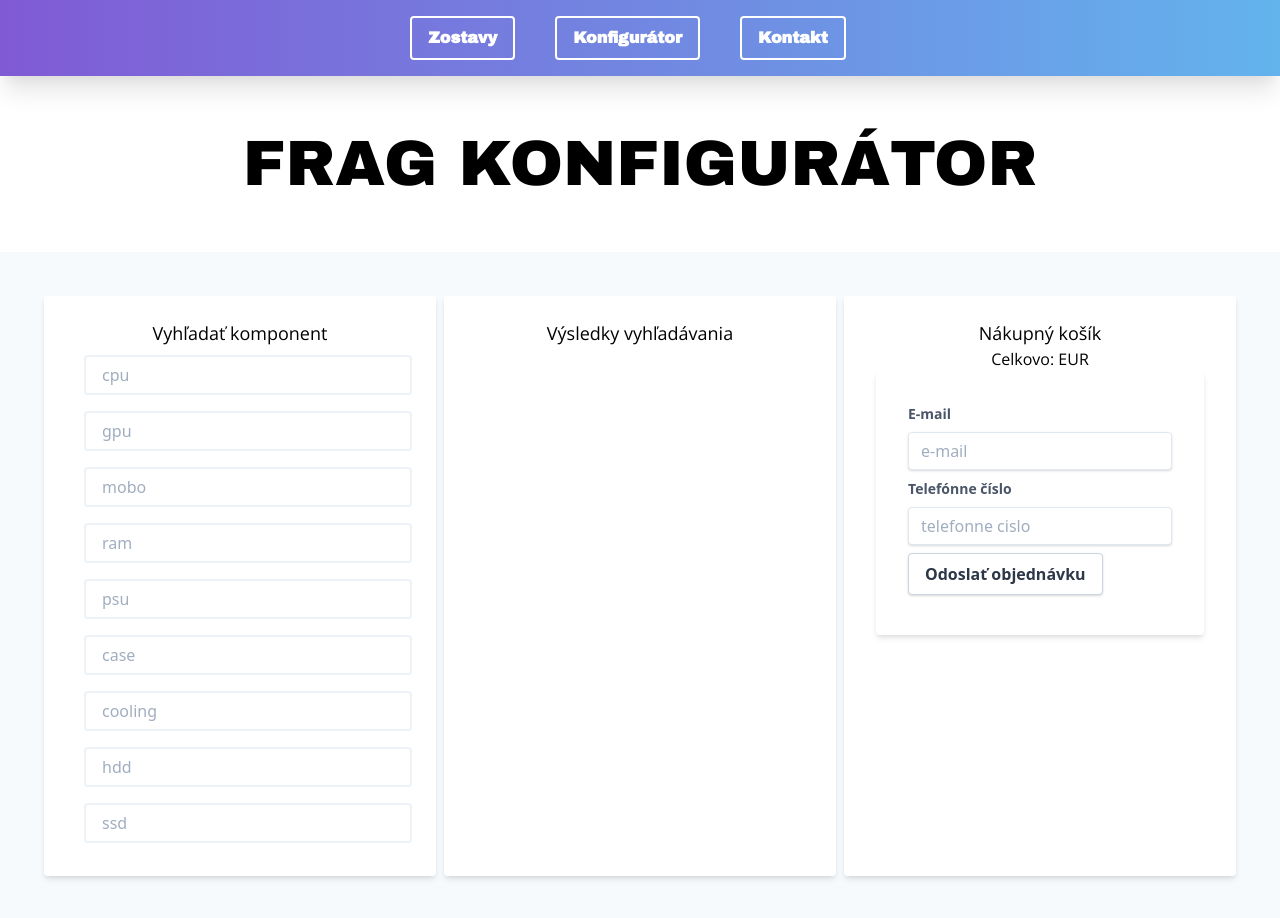
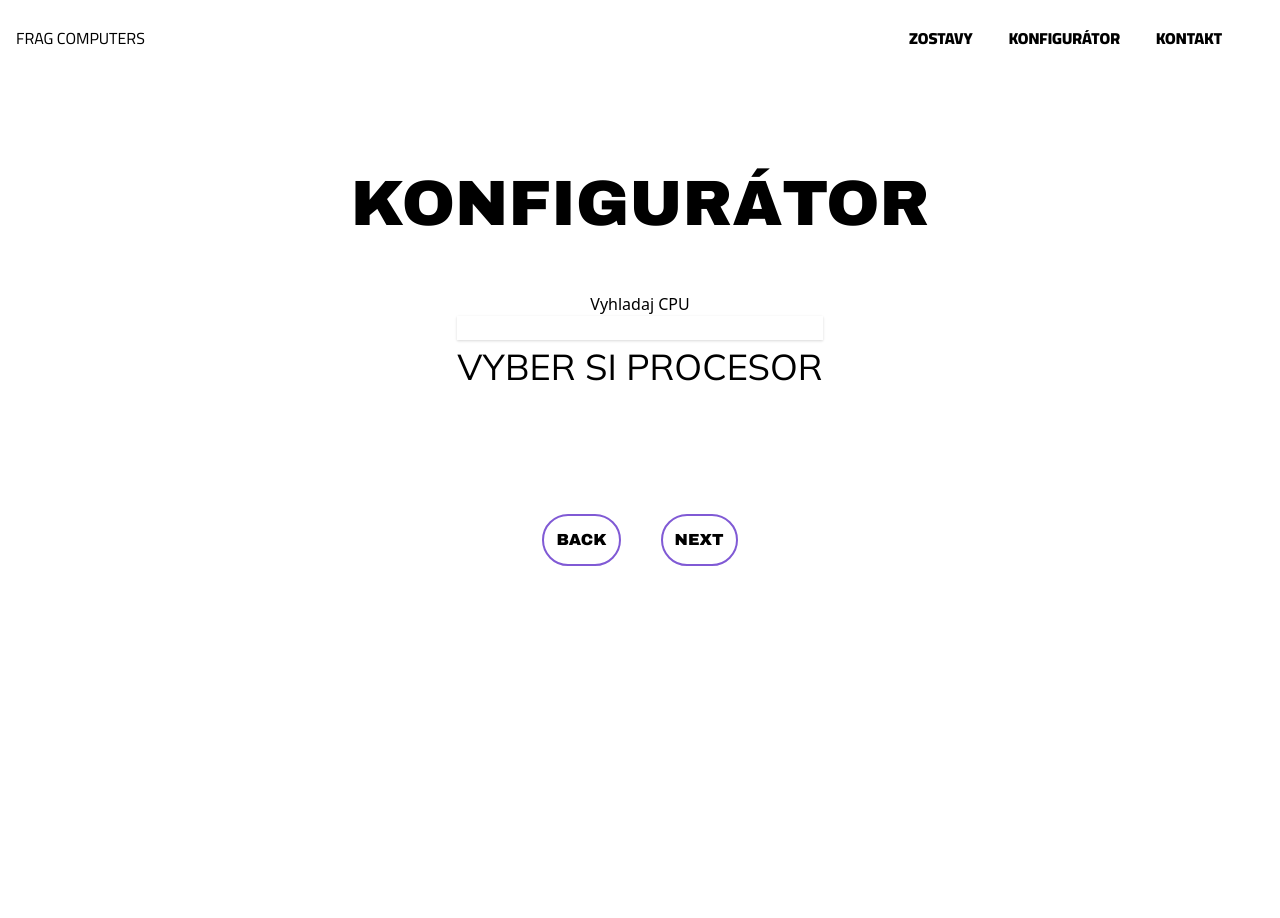
Before and after one commit to sepi0/frag-builder-frontend, a React (Create React App) app: page /konfigurator in a window 1280 px wide. Shown: the top 918 px of the page. After the commit the page ends 800 px from the top, so only its background shows below. Built offline with nearby package versions, Linux system fonts and the light colour scheme.

Commit message:
new configurator layout

```diff
--- a/public/index.html
+++ b/public/index.html
@@ -15,6 +15,12 @@
     </style>
     <style>
       @import url('https://fonts.googleapis.com/css2?family=Archivo+Black&display=swap');
+    </style>
+    <style>
+      @import url('https://fonts.googleapis.com/css2?family=Cairo:wght@400;900&display=swap');
+    </style>
+    <style>
+      @import url('https://fonts.googleapis.com/css2?family=Mulish:wght@200;400;500;700&display=swap');
     </style>
     <!--
       manifest.json provides metadata used when your web app is installed on a
--- a/src/Components/Header.jsx
+++ b/src/Components/Header.jsx
@@ -3,21 +3,24 @@ import { Link } from 'react-router-dom'
 
 export default function Header() {
     return (
-        <nav className="font-archivo flex items-center justify-center flex-wrap bg-gradient-to-r from-purple-600 to-blue-400 p-4 shadow-xl mb-10">
-            <div className="flex items-center flex-shrink-0 text-white mr-6">
+        <nav className="font-cairo flex items-center justify-between flex-wrap  p-4 mb-10 w-big">
+            <div>
+                <p>FRAG COMPUTERS</p>
+            </div>
+            <div className="flex items-center flex-shrink-0 text-black mr-6">
                 <Link to="/zostavy">
-                    <button className="transition duration-500 ease-in-out font-bold py-2 px-4 mx-5 border-2 border-white rounded hover:bg-white hover:text-black focus:outline-none">
-                        Zostavy
+                    <button className="transition duration-500 ease-in-out font-bold py-2 px-2 mx-2 border-2 border-white rounded hover:bg-white hover:text-black hover:underline focus:outline-none">
+                        ZOSTAVY
                     </button>
                 </Link>
                 <Link to="/konfigurator">
-                    <button className="transition duration-500 ease-in-out font-bold py-2 px-4 mx-5 border-2 border-white rounded hover:bg-white hover:text-black focus:outline-none">
-                        Konfigurátor
+                    <button className="transition duration-500 ease-in-out font-bold py-2 px-2 mx-2 border-2 border-white rounded hover:bg-white hover:text-black hover:underline focus:outline-none">
+                        KONFIGURÁTOR
                     </button>
                 </Link>
                 <Link to="/kontakt">
-                    <button className="transition duration-500 ease-in-out font-bold py-2 px-4 mx-5 border-2 border-white rounded hover:bg-white hover:text-black focus:outline-none">
-                        Kontakt
+                    <button className="transition duration-500 ease-in-out font-bold py-2 px-2 mx-2 border-2 border-white rounded hover:bg-white hover:text-black hover:underline focus:outline-none">
+                        KONTAKT
                     </button>
                 </Link>
             </div>
--- a/src/Pages/Configuration.jsx
+++ b/src/Pages/Configuration.jsx
@@ -5,15 +5,15 @@ import Header from '../Components/Header'
 export default class Configuration extends React.Component {
 
     productTypes = [
+        "mobo",
         "cpu",
         "gpu",
-        "mobo",
         "ram",
         "psu",
+        "ssd",
+        "hdd",
         "case",
         "cooling",
-        "hdd",
-        "ssd"
     ]
 
     constructor(props){
@@ -24,7 +24,8 @@ export default class Configuration extends React.Component {
             search: [],
             phone: "",
             email: "",
-            totalPrice: 0
+            totalPrice: 0,
+            browsing: "cpu"
         }
     }
 
@@ -35,8 +36,12 @@ export default class Configuration extends React.Component {
         this.setState({ fetchedData: data })
     }
 
-    handleSearch = (event, productType) => {
-        this.setState({ search: event.target.value }, () => this.fetchData(productType))
+    handleBrowsing = productType => {
+        this.setState({ browsing: productType })
+    }
+
+    handleSearch = event => {
+        this.setState({ search: event.target.value }, () => this.fetchData(this.state.browsing))
     }
 
     handleEmail = event => {
@@ -87,53 +92,50 @@ export default class Configuration extends React.Component {
         )
     }
 
-    renderProducts = () => {
-        return (
-            <div className="overflow-auto">
-                <div className="h-full w-full">
-                    {this.state.fetchedData.map((item, key) =>
-                        <div key={item+key} className="flex flex-col justify-between bg-white border border-gray-400 rounded shadow m-3 w-full sm:container mx-auto ">
-                            <p className="font-open-sans">{item.model.toUpperCase()}</p>
-                            <button
-                                className="bg-white hover:bg-indigo-300 hover:text-white text-gray-800 font-semibold w-110px py-2 px-4 border border-gray-300 rounded shadow"
-                                onClick={() => this.handleCart("add", item)}>
-                            {item.price} EUR</button>
-                        </div>
-                    )}
-                </div>
-            </div>
-        )
+    goBack = () => {
+        this.setState({ browsing: "" })
+        this.setState({ fetchedData: [] })
     }
 
-    renderCart = () => {
+    showProducts = () => {
         return (
-            <div className="overflow-auto">
-                <div className="h-full w-full">
-                    {this.state.inCart.map((item, key) =>
-                        <div key={item+key} className="flex flex-row justify-between content-center bg-white border rounded shadow m-1 sm:container mx-auto">
-                            <p className="self-center">{item.model.toUpperCase()}</p>
-                            <button
-                                className="bg-white hover:bg-red-500 hover:text-white text-gray-800 font-bold py-2 px-4 border border-gray-400 rounded shadow"
-                                onClick={() => this.handleCart("remove", item)}>x
-                            </button>
+            <div
+                id="vysledky"
+                className="
+                    grid
+                    grid-cols-2
+                    gap-4
+                    md:grid-cols-3
+                    lg:grid-cols-4
+                    xl:grid-cols-6
+                    container
+                    md:mx-auto
+                    lg:mx-auto
+                    xl:mx-auto
+                    my-10">
+                {this.state.fetchedData.map(item =>
+                    <div
+                        className="
+                            grid
+                            grid-col-1
+                            text-center
+                            p-10
+                            border-1
+                            shadow">
+                        <h3>{item.model.toUpperCase()}</h3>
+                        <div
+                            id="price-button"
+                            className="
+                                transition duration-300 ease-in-out
+                                p-2
+                                border
+                                border-purple-600
+                                rounded-full
+                                hover:bg-purple-600
+                                hover:text-white
+                                cursor-pointer">
+                            {item.price} EUR
                         </div>
-                    )}
-                </div>
-            </div>
-        )
-    }
-
-    renderInputFields = () => {
-        return (
-            <div>
-                {this.productTypes.map((product, key) =>
-                    <div key={product + key}>
-                        <input
-                            className="bg-white-200 appearance-none border-2 border-gray-200 rounded w-full m-2 py-2 px-4 text-gray-700 leading-tight focus:outline-none focus:bg-white focus:border-purple-500"
-                            name={product}
-                            placeholder={product}
-                            onChange={(event) => this.handleSearch(event, product)}
-                        />
                     </div>
                 )}
             </div>
@@ -142,48 +144,80 @@ export default class Configuration extends React.Component {
 
     render() {
         return (
-            <div>
+            <div className="flex flex-col">
                 <Header/>
-                <div className="flex flex-row justify-center my-10">
-                    <h1 className="lg:text-6xl md:text-3xl font-archivo">FRAG KONFIGURÁTOR</h1>
+
+                <div
+                    id="nadpis"
+                    className="
+                        flex
+                        flex-row
+                        justify-center
+                        my-10">
+                    <h1
+                        className="
+                            lg:text-6xl
+                            md:text-3xl
+                            font-archivo">
+                        KONFIGURÁTOR
+                    </h1>
                 </div>
-                <div className="bg-gray-100 p-10">
-                    <div className="flex flex-col lg:flex-row justify-between lg:h-big h-big sm:container mx-auto">
-                        <div id="search"className="flex flex-col lg:w-1/3 m-1 bg-white max-h-full shadow-md rounded px-8 pt-6 pb-8 mb-4">
-                            <h2 className="font-open-sans text-lg text-black text-center">Vyhľadať komponent</h2>
-                            <form className="">
-                                {this.renderInputFields()}
-                           </form>
-                        </div>
+                <div
+                    id="vyhladavanie"
+                    className="
+                        flex
+                        flex-col
+                        self-center">
+                    <h1 className="text-center">Vyhladaj CPU</h1>
+                    <input
+                        className="shadow"
+                        onChange={this.handleSearch}>
+                    </input>
+                    <h1
+                        className="
+                            text-xl
+                            md:text-2xl
+                            lg:text-4xl
+                            font-mulish
+                        ">
+                        VYBER SI PROCESOR
+                    </h1>
+                </div>
 
-                        <div id="results" className="flex flex-col lg:w-1/3 m-1 bg-white max-h-full shadow-md rounded px-8 pt-6 pb-8 mb-4">
-                            <h2 className="font-open-sans text-lg text-black text-center">Výsledky vyhľadávania</h2>
-                            {this.renderProducts()}
-                        </div>
+                {this.showProducts()}
 
-                        <div id="cart" className="flex flex-col lg:w-1/3 m-1 bg-white max-h-full shadow-md rounded px-8 pt-6 pb-8 mb-4">
-                            <h1 className="font-open-sans text-lg text-black text-center">Nákupný košík</h1>
-                            <h2 className="font-open-sans text-center">Celkovo: {this.state.total} EUR</h2>
-                            <form className="bg-white shadow-md rounded px-8 pt-6 pb-8 mb-4">
-                                <label className="font-open-sans block text-gray-700 text-sm font-bold my-2">E-mail</label>
-                                <input
-                                    className="shadow appearance-none border rounded w-full py-2 px-3 text-gray-700 leading-tight focus:outline-none focus:shadow-outline"
-                                    placeholder="e-mail"
-                                    onChange={this.handleEmail}>
-                                </input>
-                                <label className="block text-gray-700 text-sm font-bold my-2">Telefónne číslo</label>
-                                <input
-                                    className="shadow appearance-none border rounded w-full py-2 px-3 text-gray-700 leading-tight focus:outline-none focus:shadow-outline"
-                                    placeholder="telefonne cislo"
-                                    onChange={this.handlePhone}>
-                                </input>
-                                <button
-                                    className="bg-white hover:bg-gray-100 text-gray-800 font-semibold py-2 px-4 border border-gray-400 rounded shadow my-2"
-                                    onClick={(event) => this.sendOrder(event, alert("Objednavka uspesne odoslana."))}>Odoslať objednávku
-                                </button>
-                            </form>
-                            {this.renderCart()}
-                        </div>
+                <div
+                    id="naspat-dalej"
+                    className="
+                        flex
+                        flex-row
+                        justify-center
+                        my-10">
+                    <div className="
+                        transition duration-300 ease-in-out
+                        mx-5
+                        p-3
+                        border-2 border-purple-600
+                        text-black
+                        hover:bg-purple-600
+                        hover:text-white
+                        cursor-pointer
+                        font-archivo
+                        rounded-full">
+                        BACK
+                    </div>
+                    <div className="
+                        transition duration-300 ease-in-out
+                        mx-5
+                        p-3
+                        border-2 border-purple-600
+                        text-black
+                        hover:bg-purple-600
+                        hover:text-white
+                        cursor-pointer
+                        font-archivo
+                        rounded-full">
+                        NEXT
                     </div>
                 </div>
             </div>
--- a/tailwind.config.js
+++ b/tailwind.config.js
@@ -9,10 +9,14 @@ module.exports = {
     fontFamily: {
       'open-sans': ['Open Sans', 'sans-serif'],
       'pacifico': ['Pacifico', 'cursive'],
-      'archivo': ['Archivo Black', 'sans-serif']
+      'archivo': ['Archivo Black', 'sans-serif'],
+      'cairo': ['Cairo', 'sans-serif'],
+      'mulish': ['Mulish', 'sans-serif']
     },
     height: {
-      big: '600px'
+      'big': '600px',
+      'big-2': '1200px',
+      'big-3': '1600px'
     }
   },
   variants: {},
```
Also changed, not shown: src/Pages/Builds.jsx (+4 -4 lines).
